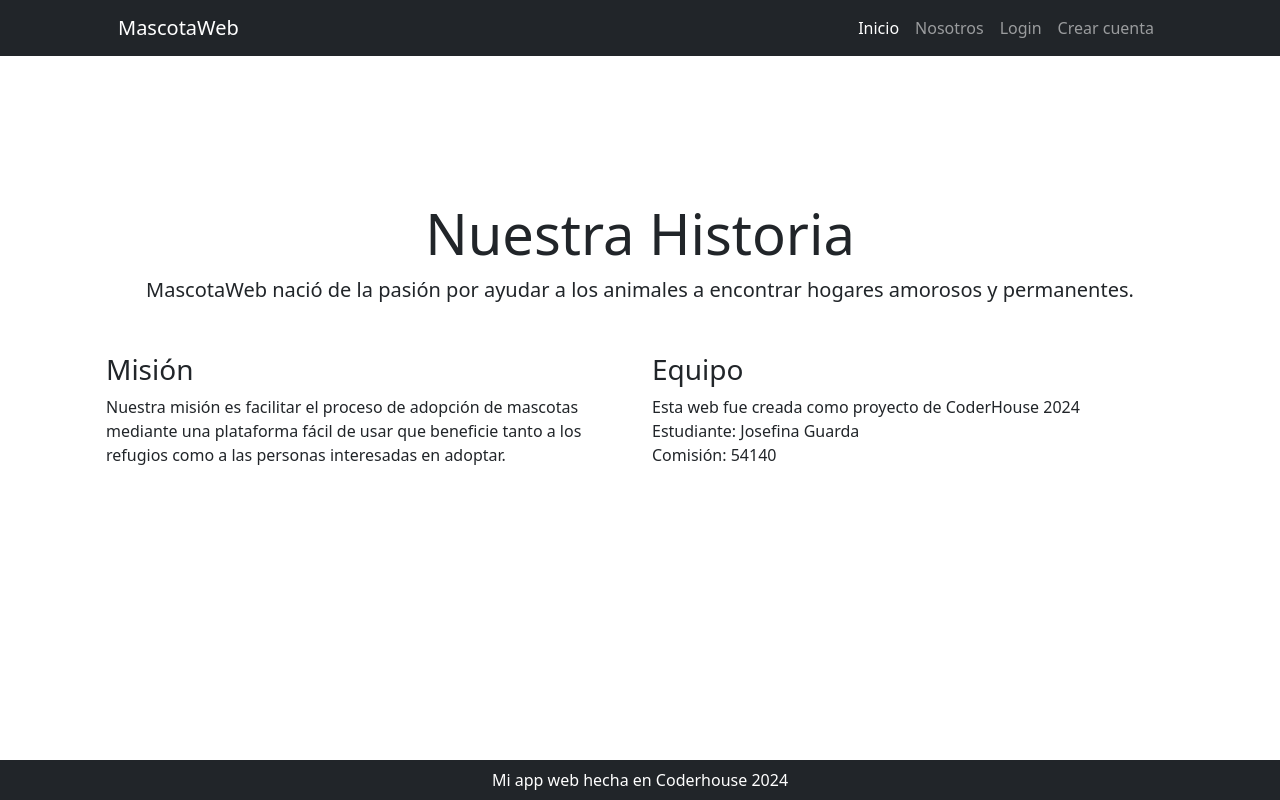
After one commit to josefinaguarda/tercer-preentrega-josefinaguarda, a Django app: page /mi_aplicacion/about/ in a window 1280 px wide. The commit adds this page. Run offline with Django 5.2, Linux system fonts and the light colour scheme; some libraries are stand-ins or nearby versions.

Commit message:
se agrego about/

```diff
--- a/mi_proyecto/core/templates/core/components/navbar.html
+++ b/mi_proyecto/core/templates/core/components/navbar.html
@@ -20,7 +20,7 @@
                        href="{% url 'core:index' %}">Inicio</a>
                 </li>
                 <li class="nav-item">
-                    <a class="nav-link" href="#!">Nosotros</a>
+                    <a class="nav-link" href="{% url 'mi_aplicacion:about_us' %}">Nosotros</a>
                 </li>
                 {% if user.is_authenticated %}
                     <li class="nav-item">
--- /dev/null
+++ b/mi_proyecto/mi_aplicacion/templates/mi_aplicacion/about_us.html
@@ -0,0 +1,30 @@
+{% extends 'core/base.html' %}
+
+{% block title %}
+    Nosotros
+{% endblock title %}
+
+{% block content %}
+<div class="container my-5">
+    <div class="text-center mb-5">
+        <h1 class="display-4">Nuestra Historia</h1>
+        <p class="lead">MascotaWeb nació de la pasión por ayudar a los animales a encontrar hogares amorosos y permanentes.</p>
+    </div>
+
+    <div class="row">
+        <div class="col-md-6 mb-4">
+            <h2 class="h3">Misión</h2>
+            <p>Nuestra misión es facilitar el proceso de adopción de mascotas mediante una plataforma fácil de usar que beneficie tanto a los refugios como a las personas interesadas en adoptar.</p>
+        </div>
+
+        <div class="col-md-6 mb-4">
+            <h2 class="h3">Equipo</h2>
+            <ul class="list-unstyled">
+                <li><i class="bi bi-chevron-right"></i> Esta web fue creada como proyecto de CoderHouse 2024</li>
+                <li><i class="bi bi-chevron-right"></i> Estudiante: Josefina Guarda</li>
+                <li><i class="bi bi-chevron-right"></i> Comisión: 54140</li>
+            </ul>
+        </div>
+    </div>
+</div>
+{% endblock content %}
--- a/mi_proyecto/mi_aplicacion/urls.py
+++ b/mi_proyecto/mi_aplicacion/urls.py
@@ -13,6 +13,7 @@ app_name = "mi_aplicacion"
 
 urlpatterns = [
     path("", views.index, name="index"),
+    path('about/', views.about_us, name='about_us'),
     path("mascota/list", views.MascotaList, name="mascota_list"),
     path("mascota/create", views.MascotaCreate.as_view(), name="mascota_create"),
     #path("refugio/list", views.RefugioList.as_view(), name="refugio_list"),
--- a/mi_proyecto/mi_aplicacion/views.py
+++ b/mi_proyecto/mi_aplicacion/views.py
@@ -25,6 +25,9 @@ from mi_aplicacion.models import Refugio
 
 def index(request):
     return render(request, "mi_aplicacion/index.html")
+
+def about_us(request):
+    return render(request, 'mi_aplicacion/about_us.html')
 
 # ***** VISTAS DE MASCOTA
 
```
